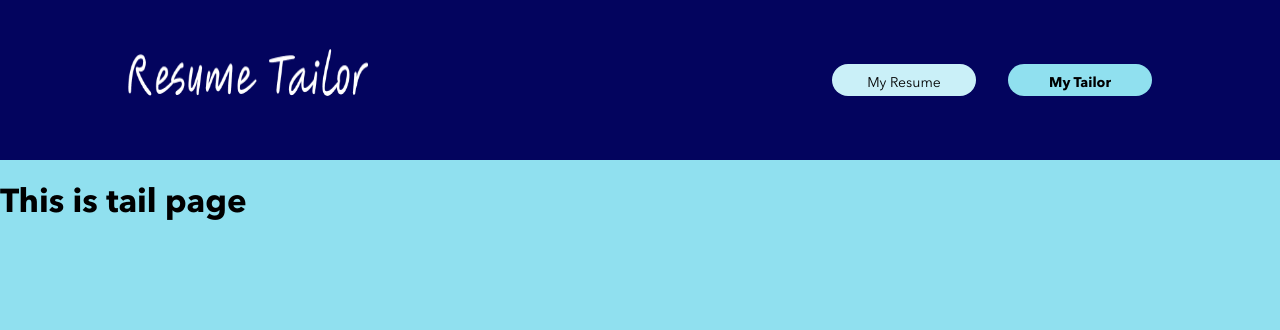
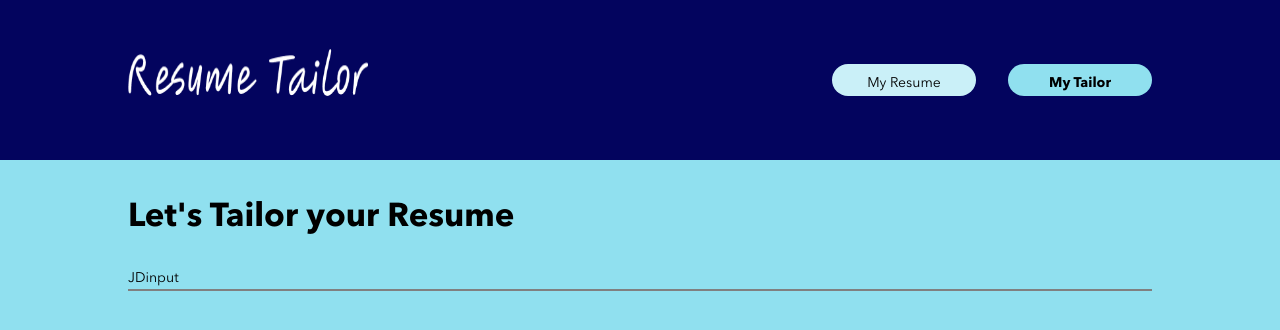
Before and after one commit to HuanLi1008/resume_tailor_client, a React (Create React App) app: page /tailor in a window 1280 px wide. Shown: the top 330 px of the page. Built offline with nearby package versions, Linux system fonts and the light colour scheme.

Commit message:
set up tailor page structure

```diff
--- /dev/null
+++ b/src/components/JDinput/JDinput.js
@@ -0,0 +1,9 @@
+
+export default function JDinput({}){
+
+    return(
+        <div>
+            JDinput
+        </div>
+    )
+}
--- /dev/null
+++ b/src/components/KeywordsPanel/KeywordsPanel.js
@@ -0,0 +1,9 @@
+
+export default function KeywordsPanel({}){
+
+    return(
+        <div>
+            KeywordsPanel
+        </div>
+    )
+}
--- a/src/pages/TailorPage/TailorPage.js
+++ b/src/pages/TailorPage/TailorPage.js
@@ -1,8 +1,18 @@
+import { useState } from "react";
 import "./TailorPage.scss";
-
+import KeywordsPanel from "../../components/KeywordsPanel/KeywordsPanel";
+import JDinput from "../../components/JDinput/JDinput";
+import DisplayResume from "../../components/DisplayResume/DisplayResume";
 export default function TailorPage(){
-
+    const [tailoring, setTailoring] = useState(false);
     return(
-        <h1>This is tail page</h1>
+        <section className="tailor">
+            <h1 className="tailor__title">Let's Tailor your Resume</h1>
+            <div className="tailor__body">
+                {tailoring ? <KeywordsPanel /> : <JDinput />}
+                <hr className="tailor__divid-bar"/>
+                {tailoring && <DisplayResume />}
+            </div>
+        </section>
     )
 }
```
Also changed, not shown: src/components/JDinput/JDinput.scss (added), src/components/KeywordsPanel/KeywordsPanel.scss (added).
